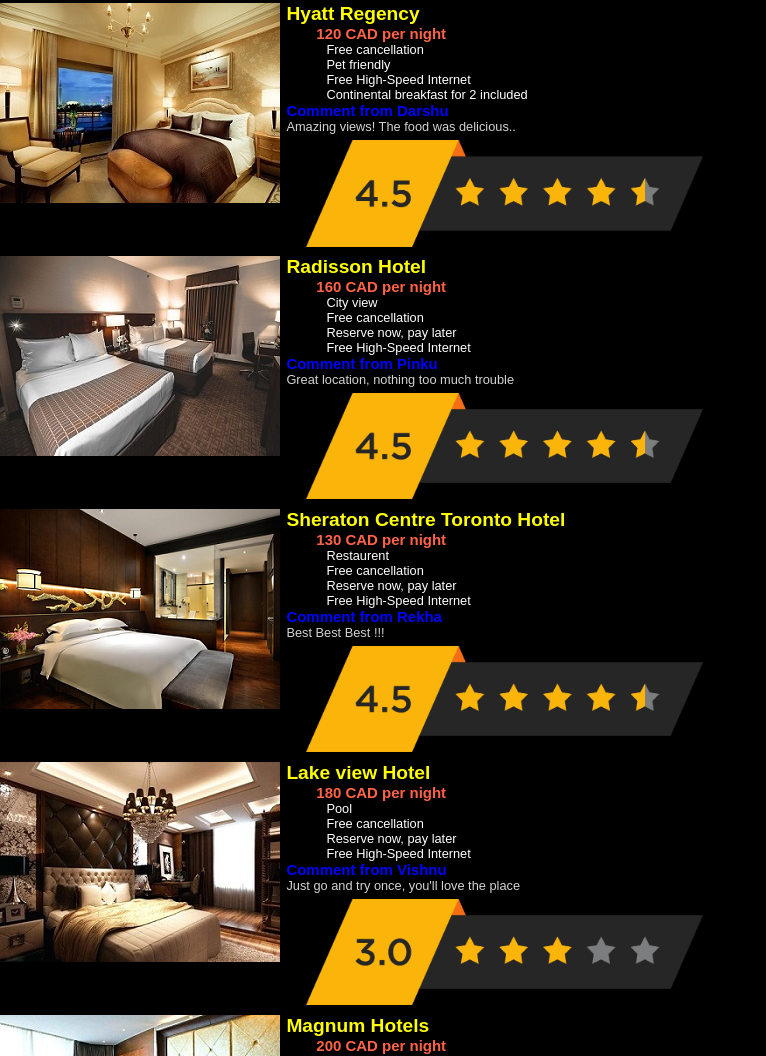
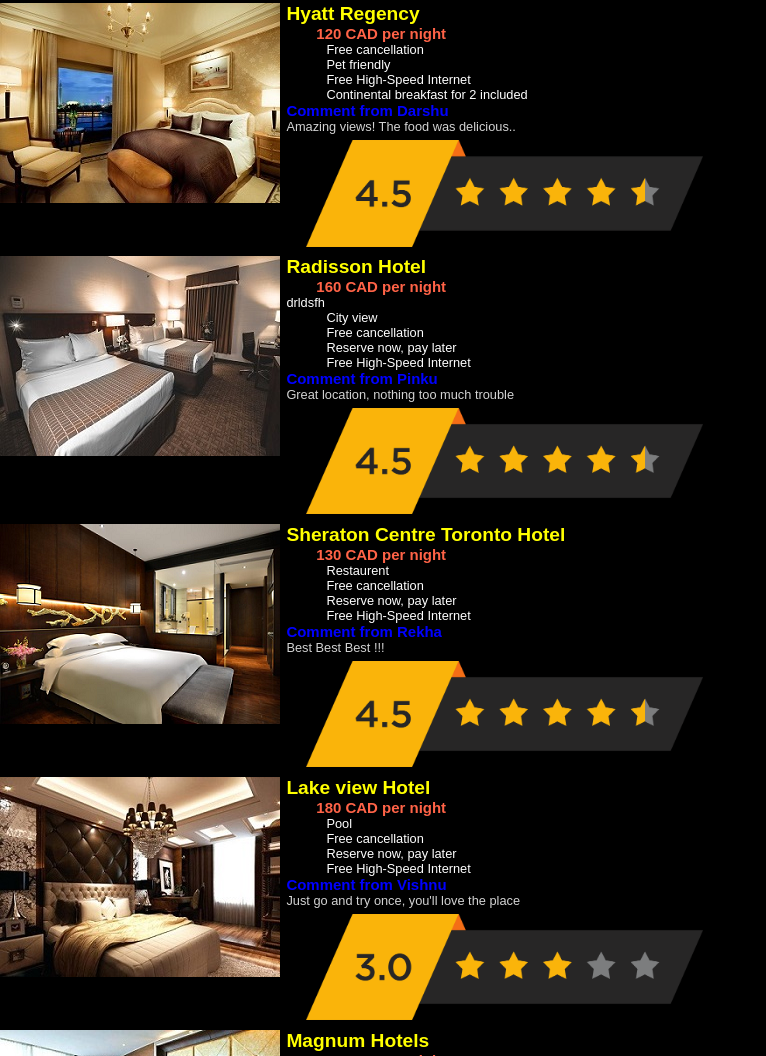
Before and after one commit to dimpyvaidya/composite, a plain HTML site: page index.html in a window 1280 px wide. Shown: the part 1703-2759 px from the top of the page, without its empty margins (0-766 px from the left). Drawn offline with Linux system fonts and the light colour scheme; files whose address does not match are found by name.

Commit message:
Composite

```diff
--- a/index.html
+++ b/index.html
@@ -193,7 +193,7 @@
         <div>
             <h2 class="hotelnm">Radisson Hotel</h2>
             <h3 class="price">160 CAD per night</h3>
-
+            drldsfh
             <ul class="desc">
                 <li>City view</li>
                 <li>Free cancellation</li>
```
